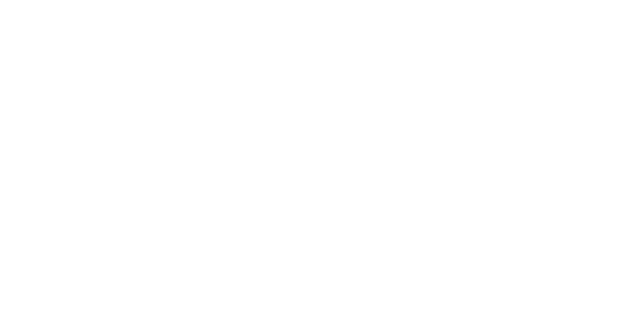
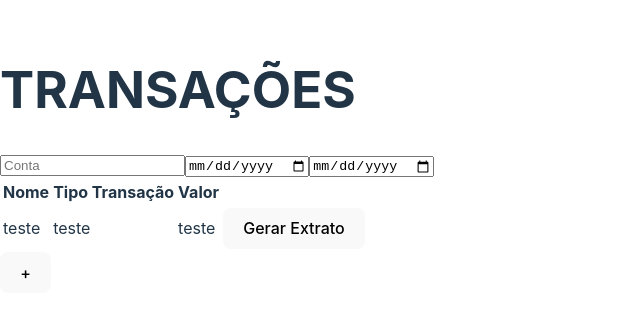
Before and after one commit to JoaoVMoreira/GestaoDeContasDesafio, a React (Vite) app in the folder FrontEnd/: page /transacoes in a window 1280 px wide. Before the commit this address had no page. Shown: the part 240-556 px from the top of the page, without its empty margins (0-640 px from the left). Built offline with nearby package versions, Linux system fonts and the light colour scheme.

Commit message:
Criando esqueleto das paginas

```diff
--- a/FrontEnd/src/App.tsx
+++ b/FrontEnd/src/App.tsx
@@ -1,11 +1,17 @@
 import {BrowserRouter, Route, Routes} from "react-router-dom"
 import Home from "./pages/Home"
+import NovaTransacao from "./pages/NovaTransacao"
+import Contas from "./pages/Contas"
+import Transacoes from "./pages/Transacoes"
 
 function App() {
   return (
     <BrowserRouter>
       <Routes>
         <Route path="/" element={<Home/>}/>
+        <Route path="/novaTransacao" element={<NovaTransacao/>}/>
+        <Route path="/contas" element={<Contas/>}/>
+        <Route path="/transacoes" element={<Transacoes/>}/>
       </Routes>
     </BrowserRouter>
   )
--- /dev/null
+++ b/FrontEnd/src/pages/Contas/index.tsx
@@ -0,0 +1,31 @@
+function Contas(){
+    return(
+        <>
+            <h1>CONTAS</h1>
+
+            <div className="tabela-contas">
+                <table>
+                    <thead>
+                        <tr>
+                            <th>Nome</th>
+                            <th>CPF</th>
+                            <th>Tipo de Conta</th>
+                            <th>i</th>
+                        </tr>
+                    </thead>
+                    <tbody>
+                        <tr>
+                            <td>teste</td>
+                            <td>teste</td>
+                            <td>teste</td>
+                            <td>teste</td>
+                        </tr>
+                    </tbody>
+                </table>
+                    <button>+</button>
+            </div>
+        </>
+    )
+}
+
+export default Contas;
--- a/FrontEnd/src/pages/Home/index.tsx
+++ b/FrontEnd/src/pages/Home/index.tsx
@@ -1,7 +1,17 @@
 function Home(){
     return(
         <>
-            <h1>HOME</h1>
+            <h1>CRIAR CONTA</h1>
+
+            <form action="">
+                <input type="text" placeholder="Nome"/>
+                <input type="number" placeholder="CPF"/>
+                <input type="date" placeholder="Data de Nascimento"/>
+                <input type="text" placeholder="Tipo de conta"/>
+                <input type="number" placeholder="Saldo Inicial"/>
+                <input type="number" placeholder="Limite diário"/>
+                <button>CONFIRMAR</button>
+            </form>
         </>
     )
 }
--- /dev/null
+++ b/FrontEnd/src/pages/NovaTransacao/index.tsx
@@ -0,0 +1,15 @@
+function NovaTransacao(){
+    return(
+        <>
+            <h1>NOVA TRANSAÇÃO</h1>
+            <form action="">
+                <input type="text" placeholder="Conta"/>
+                <input type="text" placeholder="Tipo Transação"/>
+                <input type="text" placeholder="Valor Transção"/>
+                <button>CONFIRMAR</button>
+            </form>
+        </>
+    )
+}
+
+export default NovaTransacao;
--- /dev/null
+++ b/FrontEnd/src/pages/Transacoes/index.tsx
@@ -0,0 +1,37 @@
+function Transacoes(){
+    return(
+        <>
+            <h1>TRANSAÇÕES</h1>
+            <div>
+                <input type="text" placeholder="Conta"/>
+                <input type="date" placeholder="Data Inicial"/>
+                <input type="date" placeholder="Data final"/>
+            </div>
+
+            <div>
+                <table>
+                    <thead>
+                        <tr>
+                            <th>Nome</th>
+                            <th>Tipo Transação</th>
+                            <th>Valor</th>
+                            <th></th>
+                        </tr>
+                    </thead>
+                    <tbody>
+                        <tr>
+                            <td>teste</td>
+                            <td>teste</td>
+                            <td>teste</td>
+                            <td><button>Gerar Extrato</button></td>
+                        </tr>
+                    </tbody>
+                </table>
+
+                <button>+</button>
+            </div>
+        </>
+    )
+}
+
+export default Transacoes;
```
